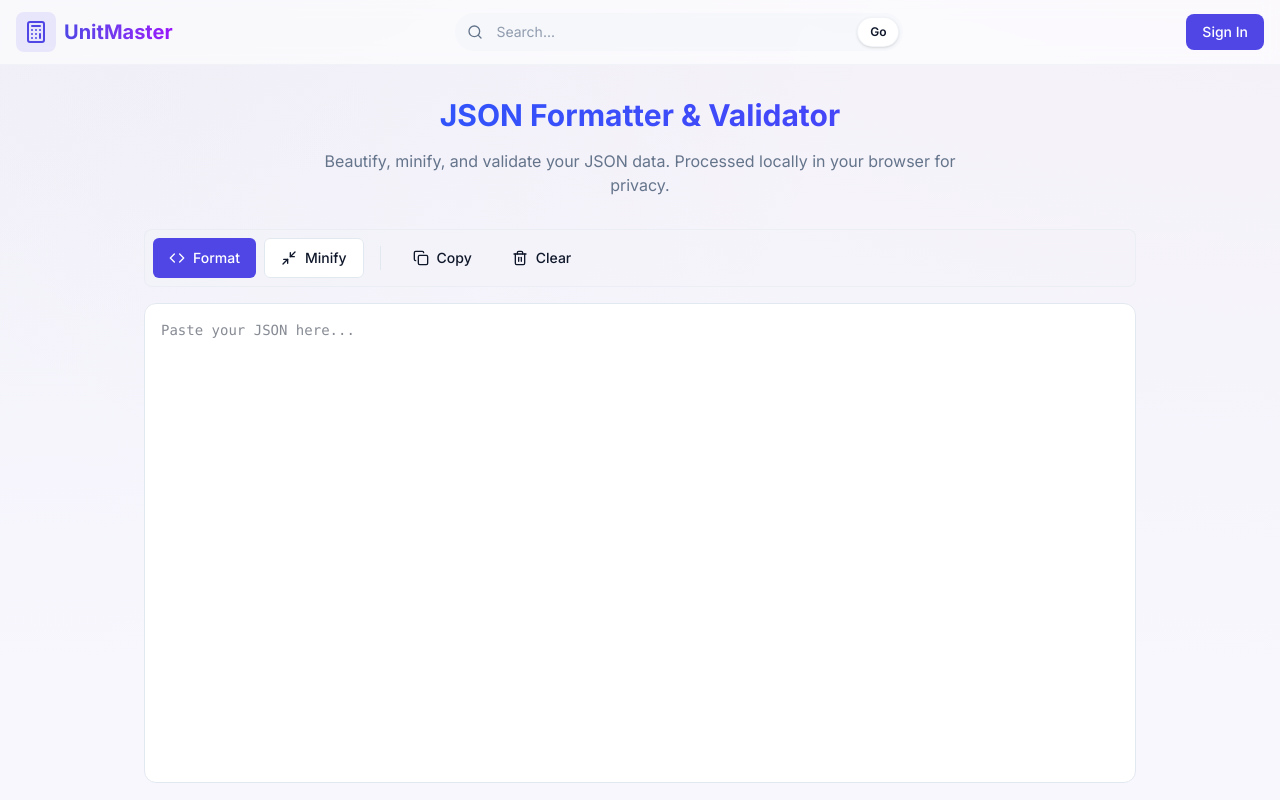
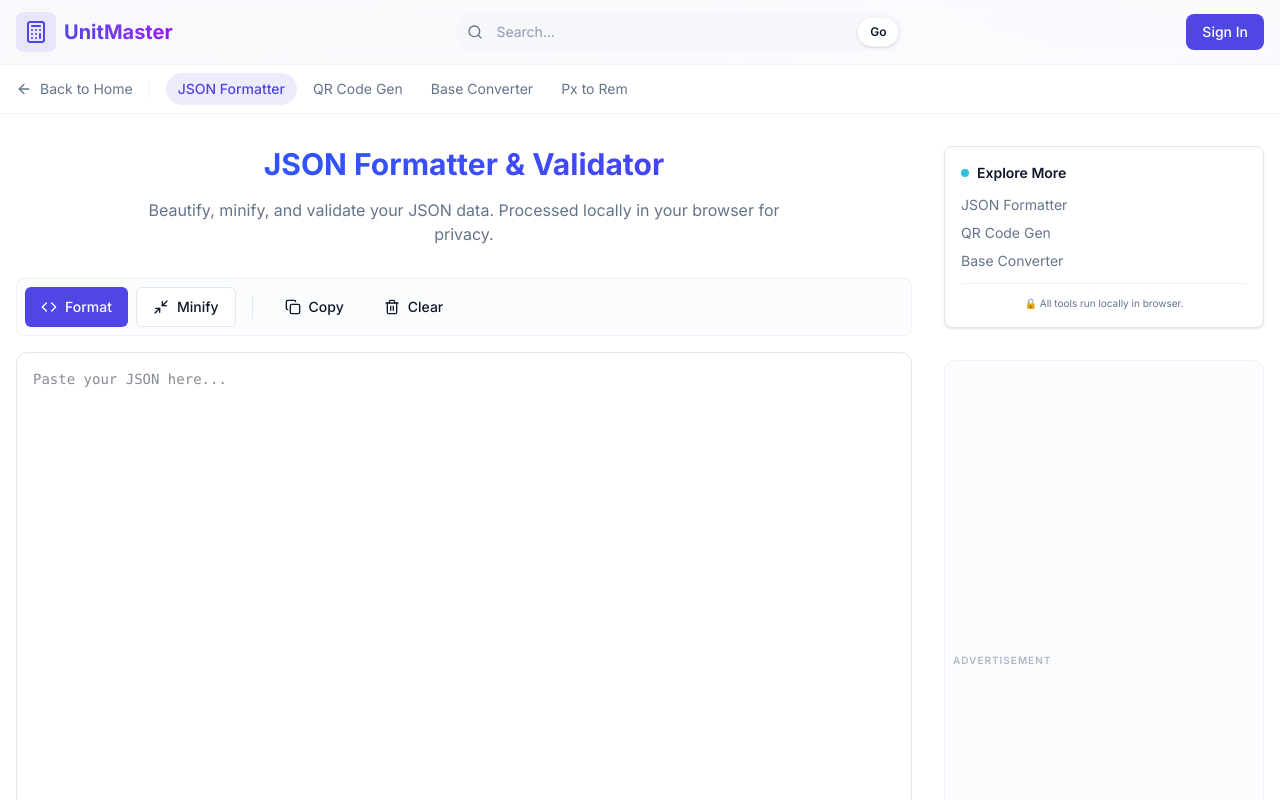
Before and after one commit to TanmayKnight/converter, a Next.js app: page /tools/dev/json-formatter in a window 1280 px wide. Shown: the top 800 px of the page. Built offline with nearby package versions, Linux system fonts and the light colour scheme; no server answers.

Commit message:
Fix UI consistency for Developer Tools

```diff
--- a/src/app/tools/dev/json-formatter/page.tsx
+++ b/src/app/tools/dev/json-formatter/page.tsx
@@ -47,7 +47,7 @@ export default function JsonFormatterPage() {
     };
 
     return (
-        <div className="container mx-auto px-4 py-8 max-w-5xl">
+        <div className="space-y-8">
             <div className="text-center space-y-4 mb-8">
                 <h1 className="text-3xl font-bold bg-clip-text text-transparent bg-gradient-to-r from-blue-600 to-indigo-600">
                     JSON Formatter & Validator
--- /dev/null
+++ b/src/app/tools/dev/layout.tsx
@@ -0,0 +1,68 @@
+import type { Metadata } from 'next';
+import { ArrowLeft } from 'lucide-react';
+import Link from 'next/link';
+import { DevToolsNav } from '@/components/dev-tools/DevToolsNav';
+import { AdUnit } from '@/components/AdUnit';
+import { AD_SLOTS } from '@/lib/ads';
+
+export const metadata: Metadata = {
+    title: {
+        default: 'Developer Utility Belt - JSON, QR, Base64',
+        template: '%s | UnitMaster Dev Tools',
+    },
+    description: 'Essential developer tools running locally in your browser. JSON Formatter, QR Code Generator, and more. Privacy-focused.',
+};
+
+export default function DevToolsLayout({
+    children,
+}: {
+    children: React.ReactNode;
+}) {
+    return (
+        <div className="min-h-screen bg-background pb-12">
+            {/* Sub-navigation for tools */}
+            <DevToolsNav />
+
+            <div className="container mx-auto px-4 py-8 max-w-screen-2xl">
+                <div className="flex flex-col lg:flex-row gap-8">
+                    {/* Main Tool Content */}
+                    <main className="flex-1 min-w-0">
+                        {children}
+                    </main>
+
+                    {/* Sidebar Ad Slot */}
+                    <aside className="w-full lg:w-80 shrink-0 space-y-8">
+                        <div className="sticky top-24 space-y-8">
+                            <div className="p-4 bg-card rounded-lg border border-border shadow-sm">
+                                <h4 className="font-semibold mb-3 text-sm flex items-center gap-2">
+                                    <span className="h-2 w-2 rounded-full bg-cyan-500 animate-pulse" />
+                                    Explore More
+                                </h4>
+                                <nav className="grid gap-2">
+                                    <Link href="/tools/dev/json-formatter" className="text-sm text-muted-foreground hover:text-primary transition-colors flex items-center justify-between group">
+                                        <span>JSON Formatter</span>
+                                        <ArrowLeft className="h-3 w-3 rotate-180 opacity-0 group-hover:opacity-100 transition-opacity" />
+                                    </Link>
+                                    <Link href="/tools/dev/qr-code" className="text-sm text-muted-foreground hover:text-primary transition-colors flex items-center justify-between group">
+                                        <span>QR Code Gen</span>
+                                        <ArrowLeft className="h-3 w-3 rotate-180 opacity-0 group-hover:opacity-100 transition-opacity" />
+                                    </Link>
+                                    <Link href="/calculators/math/base" className="text-sm text-muted-foreground hover:text-primary transition-colors flex items-center justify-between group">
+                                        <span>Base Converter</span>
+                                        <ArrowLeft className="h-3 w-3 rotate-180 opacity-0 group-hover:opacity-100 transition-opacity" />
+                                    </Link>
+                                    <div className="h-px bg-border/50 my-1" />
+                                    <p className="text-[10px] text-muted-foreground text-center">
+                                        🔒 All tools run locally in browser.
+                                    </p>
+                                </nav>
+                            </div>
+
+                            <AdUnit className="h-[600px] min-h-[600px]" slotId={AD_SLOTS.SIDEBAR_IMAGE} />
+                        </div>
+                    </aside>
+                </div>
+            </div>
+        </div>
+    );
+}
--- a/src/app/tools/dev/qr-code/page.tsx
+++ b/src/app/tools/dev/qr-code/page.tsx
@@ -29,7 +29,7 @@ export default function QrCodeGeneratorPage() {
     };
 
     return (
-        <div className="container mx-auto px-4 py-8 max-w-4xl">
+        <div className="space-y-8">
             <div className="text-center space-y-4 mb-12">
                 <h1 className="text-3xl font-bold bg-clip-text text-transparent bg-gradient-to-r from-purple-600 to-pink-600">
                     QR Code Generator
--- /dev/null
+++ b/src/components/dev-tools/DevToolsNav.tsx
@@ -0,0 +1,48 @@
+'use client';
+
+import Link from 'next/link';
+import { usePathname } from 'next/navigation';
+import { ArrowLeft } from 'lucide-react';
+import { cn } from '@/lib/utils';
+
+export function DevToolsNav() {
+    const pathname = usePathname();
+
+    const links = [
+        { href: '/tools/dev/json-formatter', label: 'JSON Formatter' },
+        { href: '/tools/dev/qr-code', label: 'QR Code Gen' },
+        { href: '/calculators/math/base', label: 'Base Converter' },
+        { href: '/calculators/technology/px-to-rem', label: 'Px to Rem' },
+    ];
+
+    return (
+        <div className="border-b border-border/40 bg-background/50 backdrop-blur-sm sticky top-14 z-30">
+            <div className="container mx-auto px-4 h-12 flex items-center gap-4 text-sm overflow-x-auto no-scrollbar">
+                <Link href="/" className="flex items-center gap-2 text-muted-foreground hover:text-foreground transition-colors shrink-0">
+                    <ArrowLeft className="h-4 w-4" />
+                    Back to Home
+                </Link>
+                <div className="h-4 w-px bg-border/50 shrink-0" />
+                <nav className="flex items-center gap-1">
+                    {links.map((link) => {
+                        const isActive = pathname === link.href;
+                        return (
+                            <Link
+                                key={link.href}
+                                href={link.href}
+                                className={cn(
+                                    "px-3 py-1.5 rounded-full transition-colors whitespace-nowrap",
+                                    isActive
+                                        ? "bg-primary/10 text-primary font-medium"
+                                        : "hover:bg-secondary/80 text-muted-foreground hover:text-foreground"
+                                )}
+                            >
+                                {link.label}
+                            </Link>
+                        );
+                    })}
+                </nav>
+            </div>
+        </div>
+    );
+}
```
